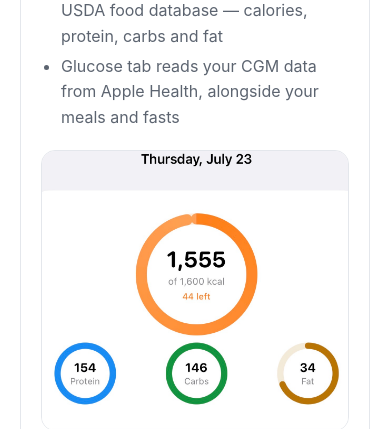
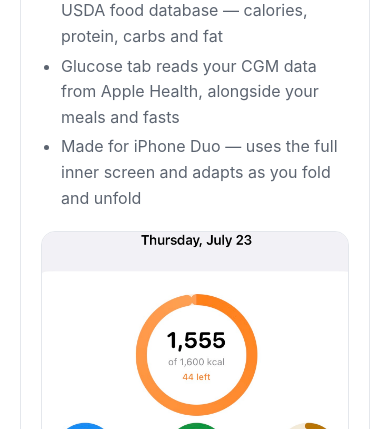
Before and after one commit to Bramhand-Inc/apps, a plain HTML site: page index.html in a window 390 px wide. Shown: the part 1920-2349 px from the top of the page. Drawn offline with Linux system fonts and the light colour scheme.

Commit message:
MacroFast 1.4: iPhone Duo support; document iCloud Drive backup
- Card: add iPhone Duo line.
- Privacy: add iCloud Drive Backup section (manual + weekly automatic,
  what's included, device name, how to delete); bump Last updated.
- Terms: add v1.4 to Version History; note iCloud backup under v1.2,
  where it shipped but was missing.
- Support: replace device-transfer FAQ with in-app Back Up / Restore
  steps; add iPhone Duo FAQ.

Co-Authored-By: Claude Opus 5.5 <noreply@anthropic.com>

```diff
--- a/index.html
+++ b/index.html
@@ -135,6 +135,7 @@ footer{border-top:1px solid var(--line);margin-top:48px;padding:28px 0 60px;
     <li>Automatic fasting window from your last logged meal, with live zone tracking</li>
     <li>Barcode scanning plus an offline USDA food database — calories, protein, carbs and fat</li>
     <li>Glucose tab reads your CGM data from Apple Health, alongside your meals and fasts</li>
+    <li>Made for iPhone Duo — uses the full inner screen and adapts as you fold and unfold</li>
   </ul>
   <div class="shot wide"><img src="macrofast-slide.png" alt="MacroFast showing calorie and macro rings"></div>
   <div class="row">
```
Also changed, not shown: 3 other files.
